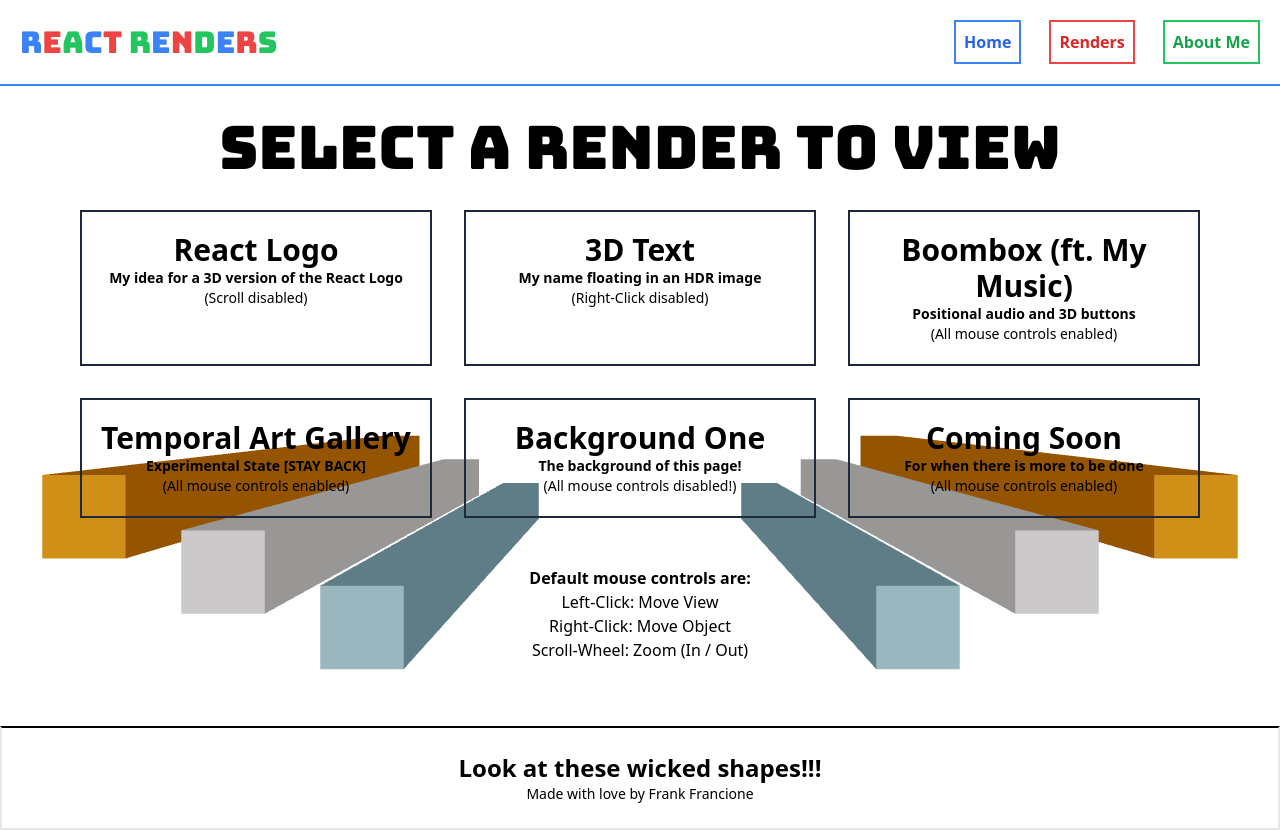
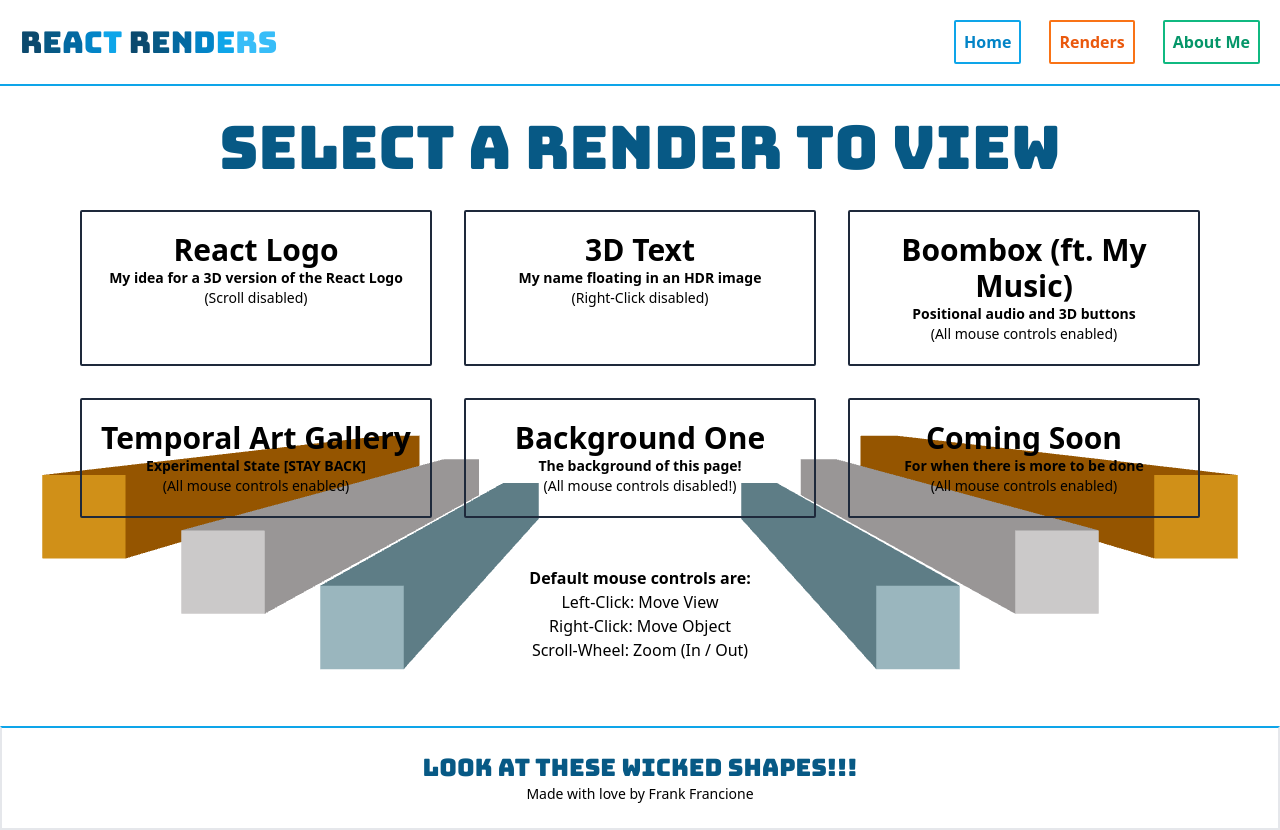
Before and after one commit to Bonyony/my-react-renders, a React (Vite) app: page /renders in a window 1280 px wide. Built offline with nearby package versions, Linux system fonts and the light colour scheme; the HTML template or start-up script is replaced by a standard one.

Commit message:
made some general updates

```diff
--- a/src/components/footer/Footer.jsx
+++ b/src/components/footer/Footer.jsx
@@ -2,8 +2,8 @@ import React from "react";
 
 const Footer = () => {
   return (
-    <div className="text-black  p-6 h-full w-screen align-middle flex flex-col justify-center bg-inherit border-2 border-t-black ">
-      <h3 className="text-lg sm:text-2xl font-bold flex justify-center">
+    <div className="text-black  p-6 h-full w-full align-middle flex flex-col justify-center bg-inherit border-2 border-t-sky-500 ">
+      <h3 className="bungee text-sky-800 text-lg sm:text-2xl font-bold flex justify-center">
         Look at these wicked shapes!!!
       </h3>
       <div className="flex justify-center text-sm">
@@ -12,7 +12,7 @@ const Footer = () => {
           <a
             href="https://frankfrancione.com/"
             target="_blank"
-            className="hover:text-blue-600"
+            className="hover:text-sky-600"
           >
             Frank Francione
           </a>
--- a/src/components/navbar/Navbar.jsx
+++ b/src/components/navbar/Navbar.jsx
@@ -8,7 +8,7 @@ const Menu = () => {
       <ul className="flex items-center gap-7 mt-2 sm:mt-auto">
         <Link
           to="/"
-          className="group p-2 bg-inherit border-2 border-blue-500 hover:bg-blue-500 text-blue-600 transition-all duration-0"
+          className="group p-2 bg-inherit border-2 border-sky-500 hover:bg-sky-500 text-sky-600 transition-all duration-0 rounded-sm"
         >
           <li className="group-hover:text-white relative w-fit block after:block after:content-[''] after:absolute after:h-[3px] after:bg-white after:w-full after:scale-x-0 after:group-hover:scale-x-100 after:transition after:duration-300 after:origin-left">
             Home
@@ -16,7 +16,7 @@ const Menu = () => {
         </Link>
         <Link
           to="/renders"
-          className="group p-2 bg-inherit border-2 border-red-500 hover:bg-red-500 text-red-600 transition-all duration-0"
+          className="group p-2 bg-inherit border-2 border-orange-500 hover:bg-orange-500 text-orange-600 transition-all duration-0 rounded-sm"
         >
           <li className="group-hover:text-white relative w-fit block after:block after:content-[''] after:absolute after:h-[3px] after:bg-white after:w-full after:scale-x-0 after:group-hover:scale-x-100 after:transition after:duration-300 after:origin-left">
             Renders
@@ -24,7 +24,7 @@ const Menu = () => {
         </Link>
         <Link
           to="/aboutme"
-          className="group p-2 bg-inherit border-2 border-green-500 hover:bg-green-500 text-green-600 transition-all duration-0"
+          className="group p-2 bg-inherit border-2 border-emerald-500 hover:bg-emerald-500 text-emerald-600 transition-all duration-0 rounded-sm"
         >
           <li className="group-hover:text-white relative w-fit block after:block after:content-[''] after:absolute after:h-[3px] after:bg-white after:w-full after:scale-x-0 after:group-hover:scale-x-100 after:transition after:duration-300 after:origin-left">
             About Me
@@ -37,23 +37,23 @@ const Menu = () => {
 
 const Navbar = () => {
   return (
-    <div className="render__navbar text-black font-extrabold w-full border-b-2 border-blue-500">
+    <div className="render__navbar text-black font-extrabold w-full border-b-2 border-sky-500">
       <div className="render__links-container flex sm:flex-row flex-col  justify-between items-center p-5 mx-auto">
         <div className="render__logo text-3xl ml2 ">
           <h1 className="bungee uppercase">
             <div>
-              <motion.span className="text-blue-500">R</motion.span>
-              <motion.span className="text-red-500">e</motion.span>
-              <motion.span className="text-green-500">a</motion.span>
-              <motion.span className="text-blue-500">c</motion.span>
-              <motion.span className="text-red-500">t </motion.span>
-              <motion.span className="text-green-500">R</motion.span>
-              <motion.span className="text-blue-500">e</motion.span>
-              <motion.span className="text-red-500">n</motion.span>
-              <motion.span className="text-green-500">d</motion.span>
-              <motion.span className="text-blue-500">e</motion.span>
-              <motion.span className="text-red-500">r</motion.span>
-              <motion.span className="text-green-500">s</motion.span>
+              <motion.span className="text-sky-900">R</motion.span>
+              <motion.span className="text-sky-800">e</motion.span>
+              <motion.span className="text-sky-700">a</motion.span>
+              <motion.span className="text-sky-600">c</motion.span>
+              <motion.span className="text-sky-500">t </motion.span>
+              <motion.span className="text-sky-900">R</motion.span>
+              <motion.span className="text-sky-800">e</motion.span>
+              <motion.span className="text-sky-700">n</motion.span>
+              <motion.span className="text-sky-600">d</motion.span>
+              <motion.span className="text-sky-500">e</motion.span>
+              <motion.span className="text-sky-400">r</motion.span>
+              <motion.span className="text-sky-400">s</motion.span>
             </div>
           </h1>
         </div>
--- a/src/pages/AboutMe.jsx
+++ b/src/pages/AboutMe.jsx
@@ -5,10 +5,9 @@ const AboutMe = () => {
   return (
     <>
       <div className="m-4 p-4 flex flex-col md:flex-row">
-        <div className="flex flex-col">
+        <div className="flex flex-col justify-center ">
           <h1 className="flex font-bold text-left text-5xl md:text-7xl">
-            About Me, <br />
-            Frank Francione
+            About Me
           </h1>
 
           <p className="flex flex-row mt-4 font-bold text-xl md:text-3xl">
--- a/src/pages/Home.jsx
+++ b/src/pages/Home.jsx
@@ -9,12 +9,11 @@ const Home = () => {
           Welcome to my 3D demo page!
         </h1>
         <div className="flex justify-center ">
-          <p className="my-4 mx-2 sm:mx-20 lg:mx-36 px-4 py-2 text-sm sm:text-lg lg:text-xl  border-2 border-slate-800 text-gray-200 bg-gray-800">
+          <p className="my-4 mx-2 sm:mx-20 lg:mx-36 px-4 py-2 text-sm sm:text-lg lg:text-xl  border-2 border-slate-700 text-gray-200 bg-sky-800 rounded-sm">
             These are renders using React, React Three Fiber, and the Drei
             library. There may be other libraries used and those will be noted
             in the demo. Most demos are interactive in some way by using the
-            mouse (Left and Right Click). I am continually updating this site
-            with new renders to show my skills!
+            mouse (Left and Right Click). New renders and updates always coming!
           </p>
         </div>
       </div>
--- a/src/pages/RenderSelect.jsx
+++ b/src/pages/RenderSelect.jsx
@@ -11,11 +11,15 @@ const RenderSelect = () => {
           initial={{ x: "-200%" }}
           animate={{ x: "0%" }}
           transition={{ type: "spring", stiffness: 70 }}
-          className="bungee text-6xl font-bold text-center"
+          drag
+          dragConstraints={{ left: 10, right: 10, top: 10, bottom: 10 }}
+          dragElastic={0.4}
+          dragTransition={{ bounceStiffness: 400, bounceDamping: 9 }}
+          className="bungee text-6xl text-sky-800 font-bold text-center"
         >
           Select a Render to View
         </motion.h1>
-        <p className="text-center  lg:hidden">
+        <p className="text-center text-sky-600 mt-4 lg:mt-0 lg:hidden">
           (This page looks coolest on larger screens)
         </p>
 
@@ -23,7 +27,7 @@ const RenderSelect = () => {
         <div className="grid grid-cols-1 md:grid-cols-2 lg:grid-cols-3 gap-8 my-8 mx-16">
           <Link
             to="/renders/logo"
-            className="text-center  border-slate-800 border-2 py-5 gap-3 text-3xl font-bold hover:bg-blue-900 hover:text-white transition-all duration-200"
+            className="text-center  border-slate-800 border-2 py-5 gap-3 text-3xl font-bold hover:bg-blue-900 hover:text-white transition-all duration-200 rounded-sm"
           >
             React Logo
             <p className="text-sm ">
@@ -34,7 +38,7 @@ const RenderSelect = () => {
 
           <Link
             to="/renders/3dtext"
-            className="text-center border-slate-800 border-2 py-5 gap-3 text-3xl font-bold hover:bg-green-600 hover:text-white transition-all duration-200"
+            className="text-center border-slate-800 border-2 py-5 gap-3 text-3xl font-bold hover:bg-green-600 hover:text-white transition-all duration-200 rounded-sm"
           >
             3D Text
             <p className="text-sm">My name floating in an HDR image</p>
@@ -43,7 +47,7 @@ const RenderSelect = () => {
 
           <Link
             to="/renders/sound"
-            className="text-center border-slate-800 border-2 py-5 gap-3 text-3xl font-bold hover:bg-rose-400 hover:text-white transition-all duration-200"
+            className="text-center border-slate-800 border-2 py-5 gap-3 text-3xl font-bold hover:bg-rose-400 hover:text-white transition-all duration-200 rounded-sm"
           >
             Boombox (ft. My Music)
             <p className="text-sm">Positional audio and 3D buttons</p>
@@ -52,7 +56,7 @@ const RenderSelect = () => {
 
           <Link
             to="/renders/gallery"
-            className="text-center border-slate-800 border-2 py-5 gap-3 text-3xl font-bold hover:bg-orange-600 hover:text-white transition-all duration-200"
+            className="text-center border-slate-800 border-2 py-5 gap-3 text-3xl font-bold hover:bg-orange-600 hover:text-white transition-all duration-200 rounded-sm"
           >
             Temporal Art Gallery
             <p className="text-sm">Experimental State [STAY BACK]</p>
@@ -61,7 +65,7 @@ const RenderSelect = () => {
 
           <Link
             to="/renders/backgroundone"
-            className="text-center border-slate-800 border-2 py-5 gap-3 text-3xl font-bold hover:bg-purple-500 hover:text-white transition-all duration-200"
+            className="text-center border-slate-800 border-2 py-5 gap-3 text-3xl font-bold hover:bg-purple-500 hover:text-white transition-all duration-200 rounded-sm"
           >
             Background One
             <p className="text-sm">The background of this page!</p>
@@ -72,7 +76,7 @@ const RenderSelect = () => {
 
           <Link
             to="/renders/comingsoon"
-            className="text-center border-slate-800 border-2 py-5 gap-3 text-3xl font-bold hover:bg-red-700 hover:text-white transition-all duration-200"
+            className="text-center border-slate-800 border-2 py-5 gap-3 text-3xl font-bold hover:bg-red-700 hover:text-white transition-all duration-200 rounded-sm"
           >
             Coming Soon
             <p className="text-sm">For when there is more to be done</p>
```
